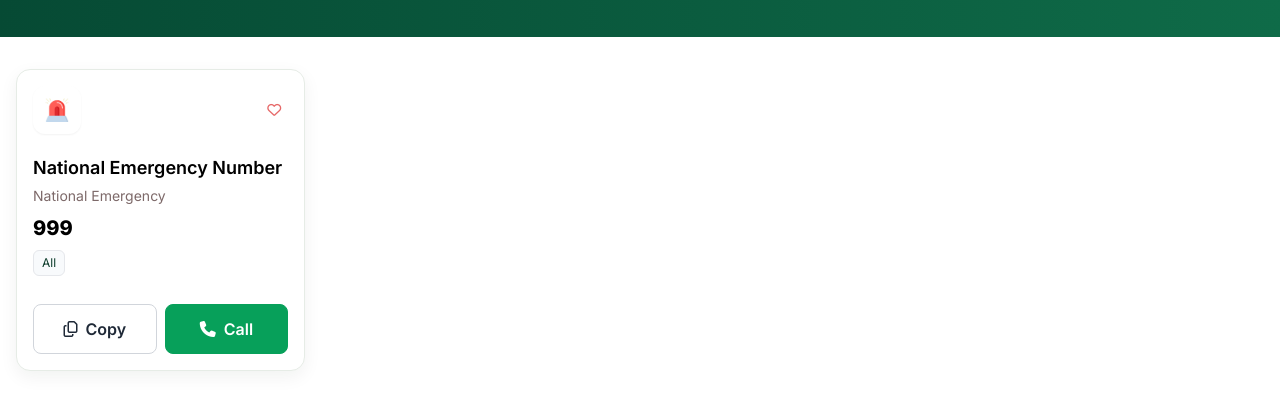
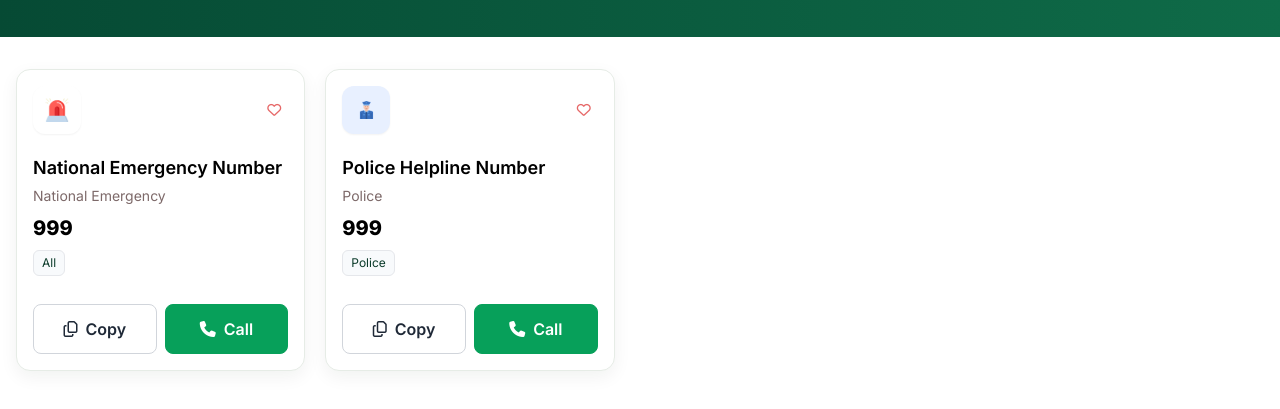
Before and after one commit to salauddin2545/emergency-hotline, a plain HTML site: page index.html in a window 1280 px wide. Shown: the part 215-624 px from the top of the page. Drawn offline with nearby package versions, Linux system fonts and the light colour scheme.

Commit message:
git added the card 3

```diff
--- a/index.html
+++ b/index.html
@@ -174,6 +174,58 @@
             </button>
           </div>
         </div>
-
+        <!-- Card item 2 -->
+        <div
+          class="bg-white border border-border rounded-custom p-4 shadow-custom flex flex-col gap-3"
+        >
+          <div class="flex items-center justify-between mb-2">
+            <div
+              class="w-12 h-12 rounded-xl grid place-items-center shadow-sm"
+              style="background: #e8f0ff"
+            >
+              <img
+                class="w-6 h-6"
+                src="./assets/police.png"
+                alt="Police Helpline"
+              />
+            </div>
+            <div
+              class="w-7 h-7 rounded-full grid place-items-center text-red-600/70 text-sm cursor-pointer favorite"
+              title="Favorite"
+            >
+              <i class="fa-regular fa-heart"></i>
+            </div>
+          </div>
+          <div class="flex-1">
+            <h3
+              class="m-0 mb-1 text-base md:text-lg font-semibold"
+              data-title="Police Helpline Number"
+            >
+              Police Helpline Number
+            </h3>
+            <p class="m-0 text-xs md:text-sm text-muted">Police</p>
+            <div class="font-extrabold text-xl mt-1 md:mt-2">999</div>
+            <div
+              class="inline-block mt-1 md:mt-2 px-2 py-1 rounded-md bg-slate-50 border border-gray-200 text-brand-dark text-xs"
+            >
+              Police
+            </div>
+          </div>
+          <div class="flex gap-2 w-full items-center justify-end mt-4">
+            <button
+              class="flex-1 p-3 rounded-lg font-semibold flex items-center justify-center gap-2 cursor-pointer transition-all hover:bg-gray-100 bg-white text-gray-800 border border-gray-300 copy"
+              data-number="999"
+            >
+              <i class="fa-regular fa-copy"></i> Copy
+            </button>
+            <button
+              class="flex-1 p-3 rounded-lg font-semibold flex items-center justify-center gap-2 cursor-pointer transition-all hover:bg-primary/90 bg-primary text-white border border-primary call"
+              data-number="999"
+              data-title="Police Helpline Number"
+            >
+              <i class="fa-solid fa-phone"></i> Call
+            </button>
+          </div>
+        </div>
 </body>
 </html>
```
